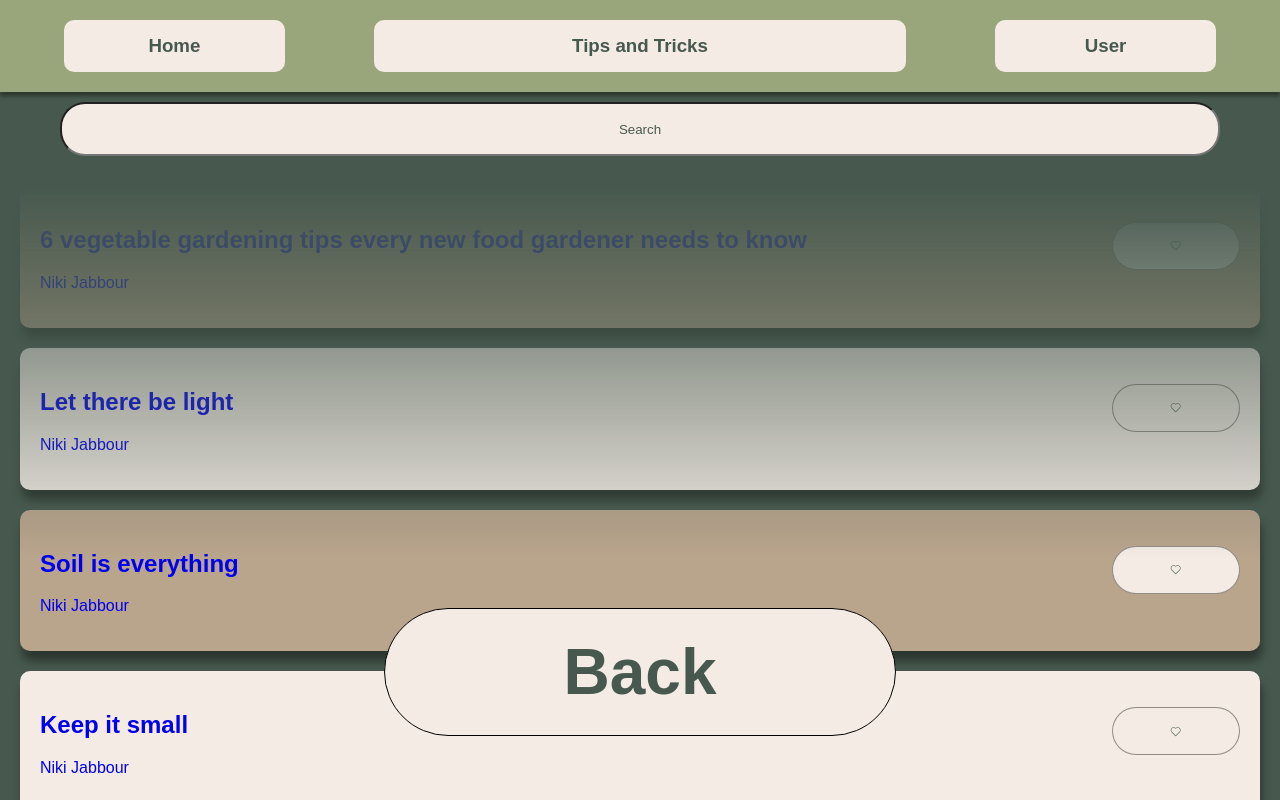
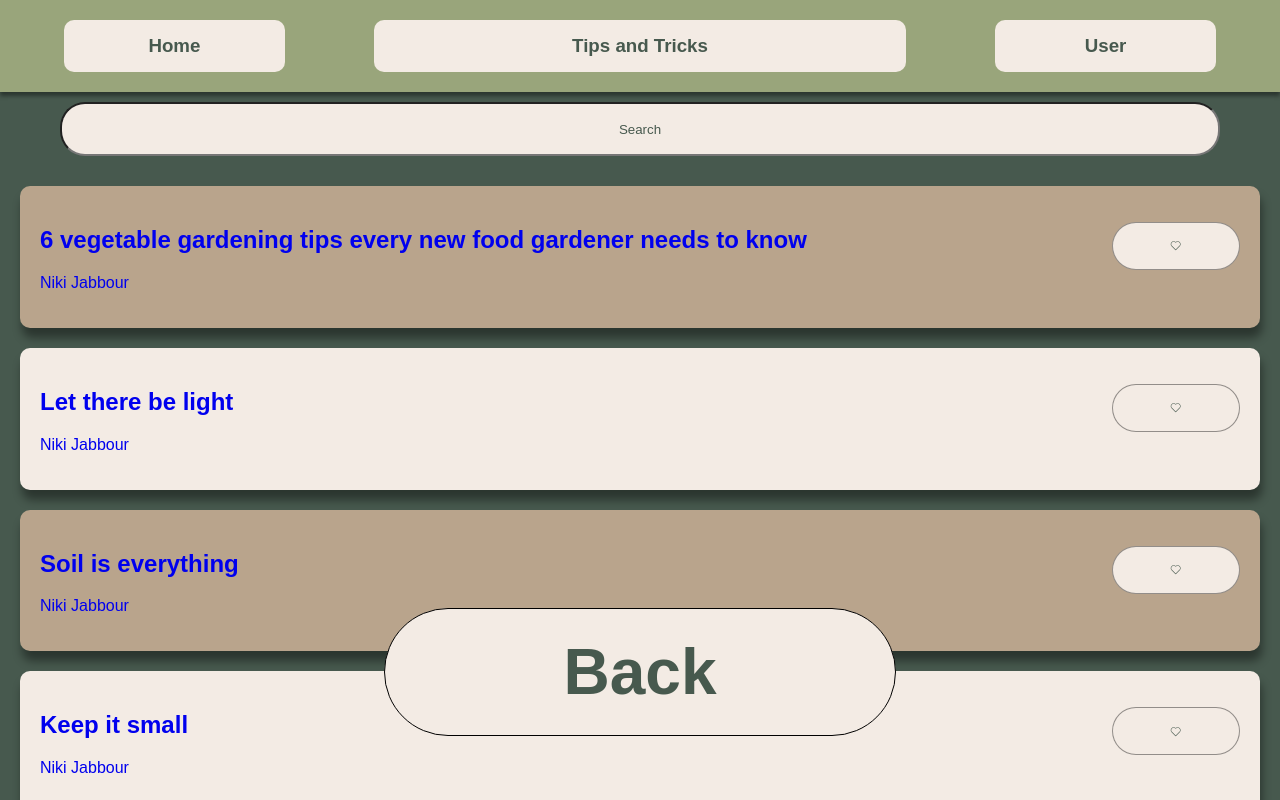
Before and after one commit to pathirny/HarvestHub, a Next.js app in the folder harvesthub/: page /TipsnTricks in a window 1280 px wide. Shown: the top 800 px of the page. Built offline with nearby package versions, Linux system fonts and the light colour scheme; a web font is replaced by a local one.

Commit message:
added scroll fade

```diff
--- a/harvesthub/app/TipsnTricks/renderTips.tsx
+++ b/harvesthub/app/TipsnTricks/renderTips.tsx
@@ -15,6 +15,7 @@ export function renderTips(tips: gardeningTipsType[]) {
       borderRadius={10}
       margin="20px"
       p="20px"
+
     >
       <TipCard key={index} tip={tip} />
     </Container>
--- a/harvesthub/app/globals.css
+++ b/harvesthub/app/globals.css
@@ -413,7 +413,7 @@ a {
 #plant-harvest-title div h1 {
   margin-top: 1vw;
   font-size: 5vw;
-  color: var(--dark-green-color)
+  color: var(--dark-green-color);
 }
 
 #plant-list {
@@ -513,8 +513,13 @@ a {
 /* tips and tricks */
 
 .tipContainer {
-  mask-image: linear-gradient(to bottom, #0000, #000, #000, #0000);
-
+  mask-image: linear-gradient(
+    to bottom,
+    black calc(100% - 48px),
+    transparent 100%
+  );
+  height: 45.5rem;
+  overflow: scroll;
 }
 
 .card:nth-child(odd) {
```
